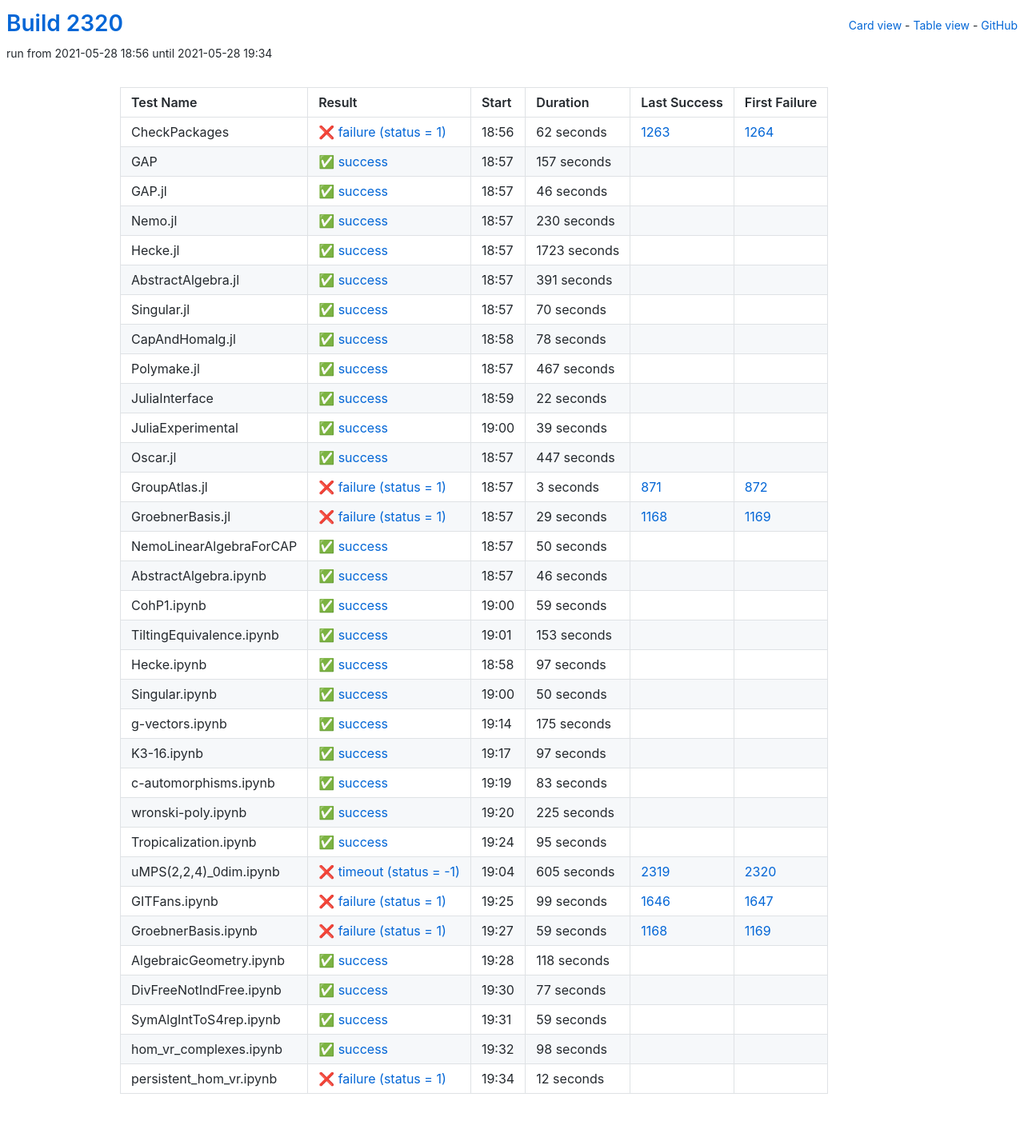
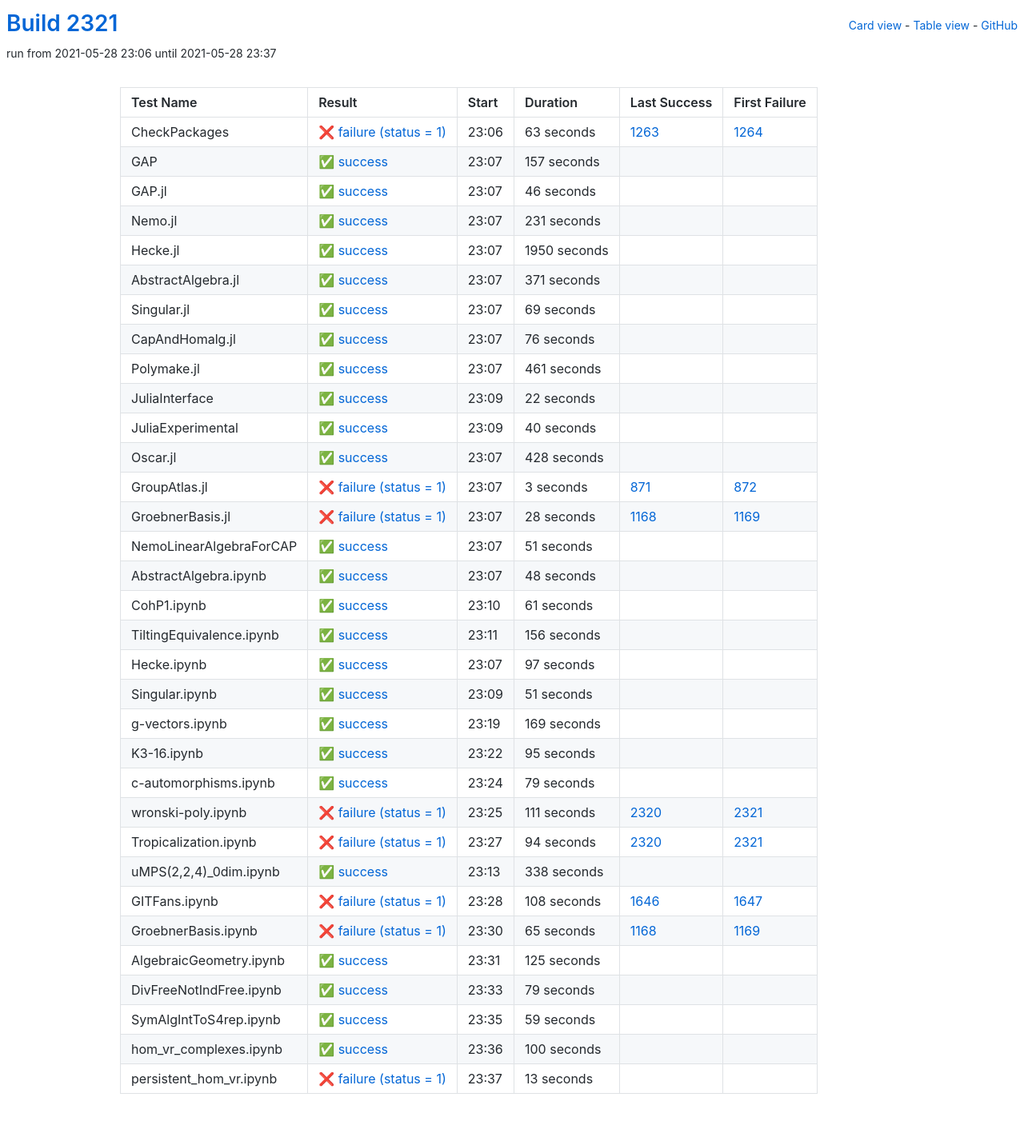
Before and after one commit to oscar-system/oscar-ci-status-stable, a Jekyll site: the page built from table.html, in a window 1280 px wide. Shown: the whole page at 80% size. Built offline with Jekyll 4.4.1, drawn with Linux system fonts in a browser that asks for light colours.

Commit message:
Build #2321

```diff
--- a/_data/ci.yml
+++ b/_data/ci.yml
@@ -1,6 +1,6 @@
 ---
-build: 2320
-build_url: https://oscarci.mathematik.uni-kl.de/job/oscar-stable/2320/
+build: 2321
+build_url: https://oscarci.mathematik.uni-kl.de/job/oscar-stable/2321/
 job: oscar-stable
 organization: oscar-system
 repo: oscar-ci-status-stable
@@ -8,20 +8,20 @@ repourl: https://github.com/oscar-system/oscar-ci-status-stable
 tests:
 - name: CheckPackages
   id: checkpackages
-  log: https://oscarci.mathematik.uni-kl.de/job/oscar-stable/2320/artifact/logs/build-2320/CheckPackages.log
-  start: 2021-05-28 18:56
+  log: https://oscarci.mathematik.uni-kl.de/job/oscar-stable/2321/artifact/logs/build-2321/CheckPackages.log
+  start: 2021-05-28 23:06
   success: false
   exitcode: 1
   status: failure
-  duration: 62
+  duration: 63
   last_success: 1263
   last_success_url: https://oscarci.mathematik.uni-kl.de/job/oscar-stable/1263/
   first_failure: 1264
   first_failure_url: https://oscarci.mathematik.uni-kl.de/job/oscar-stable/1264/
 - name: GAP
   id: gap
-  log: https://oscarci.mathematik.uni-kl.de/job/oscar-stable/2320/artifact/logs/build-2320/GAP.log
-  start: 2021-05-28 18:57
+  log: https://oscarci.mathematik.uni-kl.de/job/oscar-stable/2321/artifact/logs/build-2321/GAP.log
+  start: 2021-05-28 23:07
   success: true
   exitcode: 0
   status: success
@@ -32,8 +32,8 @@ tests:
   first_failure_url:
 - name: GAP.jl
   id: gap-jl
-  log: https://oscarci.mathematik.uni-kl.de/job/oscar-stable/2320/artifact/logs/build-2320/GAP.jl.log
-  start: 2021-05-28 18:57
+  log: https://oscarci.mathematik.uni-kl.de/job/oscar-stable/2321/artifact/logs/build-2321/GAP.jl.log
+  start: 2021-05-28 23:07
   success: true
   exitcode: 0
   status: success
@@ -44,80 +44,80 @@ tests:
   first_failure_url:
 - name: Nemo.jl
   id: nemo-jl
-  log: https://oscarci.mathematik.uni-kl.de/job/oscar-stable/2320/artifact/logs/build-2320/Nemo.jl.log
-  start: 2021-05-28 18:57
+  log: https://oscarci.mathematik.uni-kl.de/job/oscar-stable/2321/artifact/logs/build-2321/Nemo.jl.log
+  start: 2021-05-28 23:07
   success: true
   exitcode: 0
   status: success
-  duration: 230
+  duration: 231
   last_success: false
   last_success_url:
   first_failure: false
   first_failure_url:
 - name: Hecke.jl
   id: hecke-jl
-  log: https://oscarci.mathematik.uni-kl.de/job/oscar-stable/2320/artifact/logs/build-2320/Hecke.jl.log
-  start: 2021-05-28 18:57
+  log: https://oscarci.mathematik.uni-kl.de/job/oscar-stable/2321/artifact/logs/build-2321/Hecke.jl.log
+  start: 2021-05-28 23:07
   success: true
   exitcode: 0
   status: success
-  duration: 1723
+  duration: 1950
   last_success: false
   last_success_url:
   first_failure: false
   first_failure_url:
 - name: AbstractAlgebra.jl
   id: abstractalgebra-jl
-  log: https://oscarci.mathematik.uni-kl.de/job/oscar-stable/2320/artifact/logs/build-2320/AbstractAlgebra.jl.log
-  start: 2021-05-28 18:57
+  log: https://oscarci.mathematik.uni-kl.de/job/oscar-stable/2321/artifact/logs/build-2321/AbstractAlgebra.jl.log
+  start: 2021-05-28 23:07
   success: true
   exitcode: 0
   status: success
-  duration: 391
+  duration: 371
   last_success: false
   last_success_url:
   first_failure: false
   first_failure_url:
 - name: Singular.jl
   id: singular-jl
-  log: https://oscarci.mathematik.uni-kl.de/job/oscar-stable/2320/artifact/logs/build-2320/Singular.jl.log
-  start: 2021-05-28 18:57
+  log: https://oscarci.mathematik.uni-kl.de/job/oscar-stable/2321/artifact/logs/build-2321/Singular.jl.log
+  start: 2021-05-28 23:07
   success: true
   exitcode: 0
   status: success
-  duration: 70
+  duration: 69
   last_success: false
   last_success_url:
   first_failure: false
   first_failure_url:
 - name: CapAndHomalg.jl
   id: capandhomalg-jl
-  log: https://oscarci.mathematik.uni-kl.de/job/oscar-stable/2320/artifact/logs/build-2320/CapAndHomalg.jl.log
-  start: 2021-05-28 18:58
+  log: https://oscarci.mathematik.uni-kl.de/job/oscar-stable/2321/artifact/logs/build-2321/CapAndHomalg.jl.log
+  start: 2021-05-28 23:07
   success: true
   exitcode: 0
   status: success
-  duration: 78
+  duration: 76
   last_success: false
   last_success_url:
   first_failure: false
   first_failure_url:
 - name: Polymake.jl
   id: polymake-jl
-  log: https://oscarci.mathematik.uni-kl.de/job/oscar-stable/2320/artifact/logs/build-2320/Polymake.jl.log
-  start: 2021-05-28 18:57
+  log: https://oscarci.mathematik.uni-kl.de/job/oscar-stable/2321/artifact/logs/build-2321/Polymake.jl.log
+  start: 2021-05-28 23:07
   success: true
   exitcode: 0
   status: success
-  duration: 467
+  duration: 461
   last_success: false
   last_success_url:
   first_failure: false
   first_failure_url:
 - name: JuliaInterface
   id: juliainterface
-  log: https://oscarci.mathematik.uni-kl.de/job/oscar-stable/2320/artifact/logs/build-2320/JuliaInterface.log
-  start: 2021-05-28 18:59
+  log: https://oscarci.mathematik.uni-kl.de/job/oscar-stable/2321/artifact/logs/build-2321/JuliaInterface.log
+  start: 2021-05-28 23:09
   success: true
   exitcode: 0
   status: success
@@ -128,32 +128,32 @@ tests:
   first_failure_url:
 - name: JuliaExperimental
   id: juliaexperimental
-  log: https://oscarci.mathematik.uni-kl.de/job/oscar-stable/2320/artifact/logs/build-2320/JuliaExperimental.log
-  start: 2021-05-28 19:00
+  log: https://oscarci.mathematik.uni-kl.de/job/oscar-stable/2321/artifact/logs/build-2321/JuliaExperimental.log
+  start: 2021-05-28 23:09
   success: true
   exitcode: 0
   status: success
-  duration: 39
+  duration: 40
   last_success: false
   last_success_url:
   first_failure: false
   first_failure_url:
 - name: Oscar.jl
   id: oscar-jl
-  log: https://oscarci.mathematik.uni-kl.de/job/oscar-stable/2320/artifact/logs/build-2320/Oscar.jl.log
-  start: 2021-05-28 18:57
+  log: https://oscarci.mathematik.uni-kl.de/job/oscar-stable/2321/artifact/logs/build-2321/Oscar.jl.log
+  start: 2021-05-28 23:07
   success: true
   exitcode: 0
   status: success
-  duration: 447
+  duration: 428
   last_success: false
   last_success_url:
   first_failure: false
   first_failure_url:
 - name: GroupAtlas.jl
   id: groupatlas-jl
-  log: https://oscarci.mathematik.uni-kl.de/job/oscar-stable/2320/artifact/logs/build-2320/GroupAtlas.jl.log
-  start: 2021-05-28 18:57
+  log: https://oscarci.mathematik.uni-kl.de/job/oscar-stable/2321/artifact/logs/build-2321/GroupAtlas.jl.log
+  start: 2021-05-28 23:07
   success: false
   exitcode: 1
   status: failure
@@ -164,68 +164,68 @@ tests:
   first_failure_url: https://oscarci.mathematik.uni-kl.de/job/oscar-stable/872/
 - name: GroebnerBasis.jl
   id: groebnerbasis-jl
-  log: https://oscarci.mathematik.uni-kl.de/job/oscar-stable/2320/artifact/logs/build-2320/GroebnerBasis.jl.log
-  start: 2021-05-28 18:57
+  log: https://oscarci.mathematik.uni-kl.de/job/oscar-stable/2321/artifact/logs/build-2321/GroebnerBasis.jl.log
+  start: 2021-05-28 23:07
   success: false
   exitcode: 1
   status: failure
-  duration: 29
+  duration: 28
   last_success: 1168
   last_success_url: https://oscarci.mathematik.uni-kl.de/job/oscar-stable/1168/
   first_failure: 1169
   first_failure_url: https://oscarci.mathematik.uni-kl.de/job/oscar-stable/1169/
 - name: NemoLinearAlgebraForCAP
   id: nemolinearalgebraforcap
-  log: https://oscarci.mathematik.uni-kl.de/job/oscar-stable/2320/artifact/logs/build-2320/NemoLinearAlgebraForCAP.log
-  start: 2021-05-28 18:57
+  log: https://oscarci.mathematik.uni-kl.de/job/oscar-stable/2321/artifact/logs/build-2321/NemoLinearAlgebraForCAP.log
+  start: 2021-05-28 23:07
   success: true
   exitcode: 0
   status: success
-  duration: 50
+  duration: 51
   last_success: false
   last_success_url:
   first_failure: false
   first_failure_url:
 - name: AbstractAlgebra.ipynb
   id: abstractalgebra-ipynb
-  log: https://oscarci.mathematik.uni-kl.de/job/oscar-stable/2320/artifact/logs/build-2320/AbstractAlgebra.ipynb.log
-  start: 2021-05-28 18:57
+  log: https://oscarci.mathematik.uni-kl.de/job/oscar-stable/2321/artifact/logs/build-2321/AbstractAlgebra.ipynb.log
+  start: 2021-05-28 23:07
   success: true
   exitcode: 0
   status: success
-  duration: 46
+  duration: 48
   last_success: false
   last_success_url:
   first_failure: false
   first_failure_url:
 - name: CohP1.ipynb
   id: cohp1-ipynb
-  log: https://oscarci.mathematik.uni-kl.de/job/oscar-stable/2320/artifact/logs/build-2320/CohP1.ipynb.log
-  start: 2021-05-28 19:00
+  log: https://oscarci.mathematik.uni-kl.de/job/oscar-stable/2321/artifact/logs/build-2321/CohP1.ipynb.log
+  start: 2021-05-28 23:10
   success: true
   exitcode: 0
   status: success
-  duration: 59
+  duration: 61
   last_success: false
   last_success_url:
   first_failure: false
   first_failure_url:
 - name: TiltingEquivalence.ipynb
   id: tiltingequivalence-ipynb
-  log: https://oscarci.mathematik.uni-kl.de/job/oscar-stable/2320/artifact/logs/build-2320/TiltingEquivalence.ipynb.log
-  start: 2021-05-28 19:01
+  log: https://oscarci.mathematik.uni-kl.de/job/oscar-stable/2321/artifact/logs/build-2321/TiltingEquivalence.ipynb.log
+  start: 2021-05-28 23:11
   success: true
   exitcode: 0
   status: success
-  duration: 153
+  duration: 156
   last_success: false
   last_success_url:
   first_failure: false
   first_failure_url:
 - name: Hecke.ipynb
   id: hecke-ipynb
-  log: https://oscarci.mathematik.uni-kl.de/job/oscar-stable/2320/artifact/logs/build-2320/Hecke.ipynb.log
-  start: 2021-05-28 18:58
+  log: https://oscarci.mathematik.uni-kl.de/job/oscar-stable/2321/artifact/logs/build-2321/Hecke.ipynb.log
+  start: 2021-05-28 23:07
   success: true
   exitcode: 0
   status: success
@@ -236,68 +236,32 @@ tests:
   first_failure_url:
 - name: Singular.ipynb
   id: singular-ipynb
-  log: https://oscarci.mathematik.uni-kl.de/job/oscar-stable/2320/artifact/logs/build-2320/Singular.ipynb.log
-  start: 2021-05-28 19:00
+  log: https://oscarci.mathematik.uni-kl.de/job/oscar-stable/2321/artifact/logs/build-2321/Singular.ipynb.log
+  start: 2021-05-28 23:09
   success: true
   exitcode: 0
   status: success
-  duration: 50
+  duration: 51
   last_success: false
   last_success_url:
   first_failure: false
   first_failure_url:
 - name: g-vectors.ipynb
   id: g-vectors-ipynb
-  log: https://oscarci.mathematik.uni-kl.de/job/oscar-stable/2320/artifact/logs/build-2320/g-vectors.ipynb.log
-  start: 2021-05-28 19:14
+  log: https://oscarci.mathematik.uni-kl.de/job/oscar-stable/2321/artifact/logs/build-2321/g-vectors.ipynb.log
+  start: 2021-05-28 23:19
   success: true
   exitcode: 0
   status: success
-  duration: 175
+  duration: 169
   last_success: false
   last_success_url:
   first_failure: false
   first_failure_url:
 - name: K3-16.ipynb
   id: k3-16-ipynb
-  log: https://oscarci.mathematik.uni-kl.de/job/oscar-stable/2320/artifact/logs/build-2320/K3-16.ipynb.log
-  start: 2021-05-28 19:17
-  success: true
-  exitcode: 0
-  status: success
-  duration: 97
-  last_success: false
-  last_success_url:
-  first_failure: false
-  first_failure_url:
-- name: c-automorphisms.ipynb
-  id: c-automorphisms-ipynb
-  log: https://oscarci.mathematik.uni-kl.de/job/oscar-stable/2320/artifact/logs/build-2320/c-automorphisms.ipynb.log
-  start: 2021-05-28 19:19
-  success: true
-  exitcode: 0
-  status: success
-  duration: 83
-  last_success: false
-  last_success_url:
-  first_failure: false
-  first_failure_url:
-- name: wronski-poly.ipynb
-  id: wronski-poly-ipynb
-  log: https://oscarci.mathematik.uni-kl.de/job/oscar-stable/2320/artifact/logs/build-2320/wronski-poly.ipynb.log
-  start: 2021-05-28 19:20
-  success: true
-  exitcode: 0
-  status: success
-  duration: 225
-  last_success: false
-  last_success_url:
-  first_failure: false
-  first_failure_url:
-- name: Tropicalization.ipynb
-  id: tropicalization-ipynb
-  log: https://oscarci.mathematik.uni-kl.de/job/oscar-stable/2320/artifact/logs/build-2320/Tropicalization.ipynb.log
-  start: 2021-05-28 19:24
+  log: https://oscarci.mathematik.uni-kl.de/job/oscar-stable/2321/artifact/logs/build-2321/K3-16.ipynb.log
+  start: 2021-05-28 23:22
   success: true
   exitcode: 0
   status: success
@@ -306,70 +270,106 @@ tests:
   last_success_url:
   first_failure: false
   first_failure_url:
-- name: uMPS(2,2,4)_0dim.ipynb
-  id: umps-2-2-4-0dim-ipynb
-  log: https://oscarci.mathematik.uni-kl.de/job/oscar-stable/2320/artifact/logs/build-2320/uMPS-2-2-4-_0dim.ipynb.log
-  start: 2021-05-28 19:04
-  success: false
-  exitcode: -1
-  status: timeout
-  duration: 605
-  last_success: 2319
-  last_success_url: https://oscarci.mathematik.uni-kl.de/job/oscar-stable/2319/
-  first_failure: 2320
-  first_failure_url: https://oscarci.mathematik.uni-kl.de/job/oscar-stable/2320/
-- name: GITFans.ipynb
-  id: gitfans-ipynb
-  log: https://oscarci.mathematik.uni-kl.de/job/oscar-stable/2320/artifact/logs/build-2320/GITFans.ipynb.log
-  start: 2021-05-28 19:25
+- name: c-automorphisms.ipynb
+  id: c-automorphisms-ipynb
+  log: https://oscarci.mathematik.uni-kl.de/job/oscar-stable/2321/artifact/logs/build-2321/c-automorphisms.ipynb.log
+  start: 2021-05-28 23:24
+  success: true
+  exitcode: 0
+  status: success
+  duration: 79
+  last_success: false
+  last_success_url:
+  first_failure: false
+  first_failure_url:
+- name: wronski-poly.ipynb
+  id: wronski-poly-ipynb
+  log: https://oscarci.mathematik.uni-kl.de/job/oscar-stable/2321/artifact/logs/build-2321/wronski-poly.ipynb.log
+  start: 2021-05-28 23:25
   success: false
   exitcode: 1
   status: failure
-  duration: 99
+  duration: 111
+  last_success: 2320
+  last_success_url: https://oscarci.mathematik.uni-kl.de/job/oscar-stable/2320/
+  first_failure: 2321
+  first_failure_url: https://oscarci.mathematik.uni-kl.de/job/oscar-stable/2321/
+- name: Tropicalization.ipynb
+  id: tropicalization-ipynb
+  log: https://oscarci.mathematik.uni-kl.de/job/oscar-stable/2321/artifact/logs/build-2321/Tropicalization.ipynb.log
+  start: 2021-05-28 23:27
+  success: false
+  exitcode: 1
+  status: failure
+  duration: 94
+  last_success: 2320
+  last_success_url: https://oscarci.mathematik.uni-kl.de/job/oscar-stable/2320/
+  first_failure: 2321
+  first_failure_url: https://oscarci.mathematik.uni-kl.de/job/oscar-stable/2321/
+- name: uMPS(2,2,4)_0dim.ipynb
+  id: umps-2-2-4-0dim-ipynb
+  log: https://oscarci.mathematik.uni-kl.de/job/oscar-stable/2321/artifact/logs/build-2321/uMPS-2-2-4-_0dim.ipynb.log
+  start: 2021-05-28 23:13
+  success: true
+  exitcode: 0
+  status: success
+  duration: 338
+  last_success: false
+  last_success_url:
+  first_failure: false
+  first_failure_url:
+- name: GITFans.ipynb
+  id: gitfans-ipynb
+  log: https://oscarci.mathematik.uni-kl.de/job/oscar-stable/2321/artifact/logs/build-2321/GITFans.ipynb.log
+  start: 2021-05-28 23:28
+  success: false
+  exitcode: 1
+  status: failure
+  duration: 108
   last_success: 1646
   last_success_url: https://oscarci.mathematik.uni-kl.de/job/oscar-stable/1646/
   first_failure: 1647
   first_failure_url: https://oscarci.mathematik.uni-kl.de/job/oscar-stable/1647/
 - name: GroebnerBasis.ipynb
   id: groebnerbasis-ipynb
-  log: https://oscarci.mathematik.uni-kl.de/job/oscar-stable/2320/artifact/logs/build-2320/GroebnerBasis.ipynb.log
-  start: 2021-05-28 19:27
+  log: https://oscarci.mathematik.uni-kl.de/job/oscar-stable/2321/artifact/logs/build-2321/GroebnerBasis.ipynb.log
+  start: 2021-05-28 23:30
   success: false
   exitcode: 1
   status: failure
-  duration: 59
+  duration: 65
   last_success: 1168
   last_success_url: https://oscarci.mathematik.uni-kl.de/job/oscar-stable/1168/
   first_failure: 1169
   first_failure_url: https://oscarci.mathematik.uni-kl.de/job/oscar-stable/1169/
 - name: AlgebraicGeometry.ipynb
   id: algebraicgeometry-ipynb
-  log: https://oscarci.mathematik.uni-kl.de/job/oscar-stable/2320/artifact/logs/build-2320/AlgebraicGeometry.ipynb.log
-  start: 2021-05-28 19:28
+  log: https://oscarci.mathematik.uni-kl.de/job/oscar-stable/2321/artifact/logs/build-2321/AlgebraicGeometry.ipynb.log
+  start: 2021-05-28 23:31
   success: true
   exitcode: 0
   status: success
-  duration: 118
+  duration: 125
   last_success: false
   last_success_url:
   first_failure: false
   first_failure_url:
 - name: DivFreeNotIndFree.ipynb
   id: divfreenotindfree-ipynb
-  log: https://oscarci.mathematik.uni-kl.de/job/oscar-stable/2320/artifact/logs/build-2320/DivFreeNotIndFree.ipynb.log
-  start: 2021-05-28 19:30
+  log: https://oscarci.mathematik.uni-kl.de/job/oscar-stable/2321/artifact/logs/build-2321/DivFreeNotIndFree.ipynb.log
+  start: 2021-05-28 23:33
   success: true
   exitcode: 0
   status: success
-  duration: 77
+  duration: 79
   last_success: false
   last_success_url:
   first_failure: false
   first_failure_url:
 - name: SymAlgIntToS4rep.ipynb
   id: symalginttos4rep-ipynb
-  log: https://oscarci.mathematik.uni-kl.de/job/oscar-stable/2320/artifact/logs/build-2320/SymAlgIntToS4rep.ipynb.log
-  start: 2021-05-28 19:31
+  log: https://oscarci.mathematik.uni-kl.de/job/oscar-stable/2321/artifact/logs/build-2321/SymAlgIntToS4rep.ipynb.log
+  start: 2021-05-28 23:35
   success: true
   exitcode: 0
   status: success
@@ -380,24 +380,24 @@ tests:
   first_failure_url:
 - name: hom_vr_complexes.ipynb
   id: hom-vr-complexes-ipynb
-  log: https://oscarci.mathematik.uni-kl.de/job/oscar-stable/2320/artifact/logs/build-2320/hom_vr_complexes.ipynb.log
-  start: 2021-05-28 19:32
+  log: https://oscarci.mathematik.uni-kl.de/job/oscar-stable/2321/artifact/logs/build-2321/hom_vr_complexes.ipynb.log
+  start: 2021-05-28 23:36
   success: true
   exitcode: 0
   status: success
-  duration: 98
+  duration: 100
   last_success: false
   last_success_url:
   first_failure: false
   first_failure_url:
 - name: persistent_hom_vr.ipynb
   id: persistent-hom-vr-ipynb
-  log: https://oscarci.mathematik.uni-kl.de/job/oscar-stable/2320/artifact/logs/build-2320/persistent_hom_vr.ipynb.log
-  start: 2021-05-28 19:34
+  log: https://oscarci.mathematik.uni-kl.de/job/oscar-stable/2321/artifact/logs/build-2321/persistent_hom_vr.ipynb.log
+  start: 2021-05-28 23:37
   success: false
   exitcode: 1
   status: failure
-  duration: 12
+  duration: 13
   last_success: false
   last_success_url:
   first_failure: false
```
Also changed, not shown: README.md.
